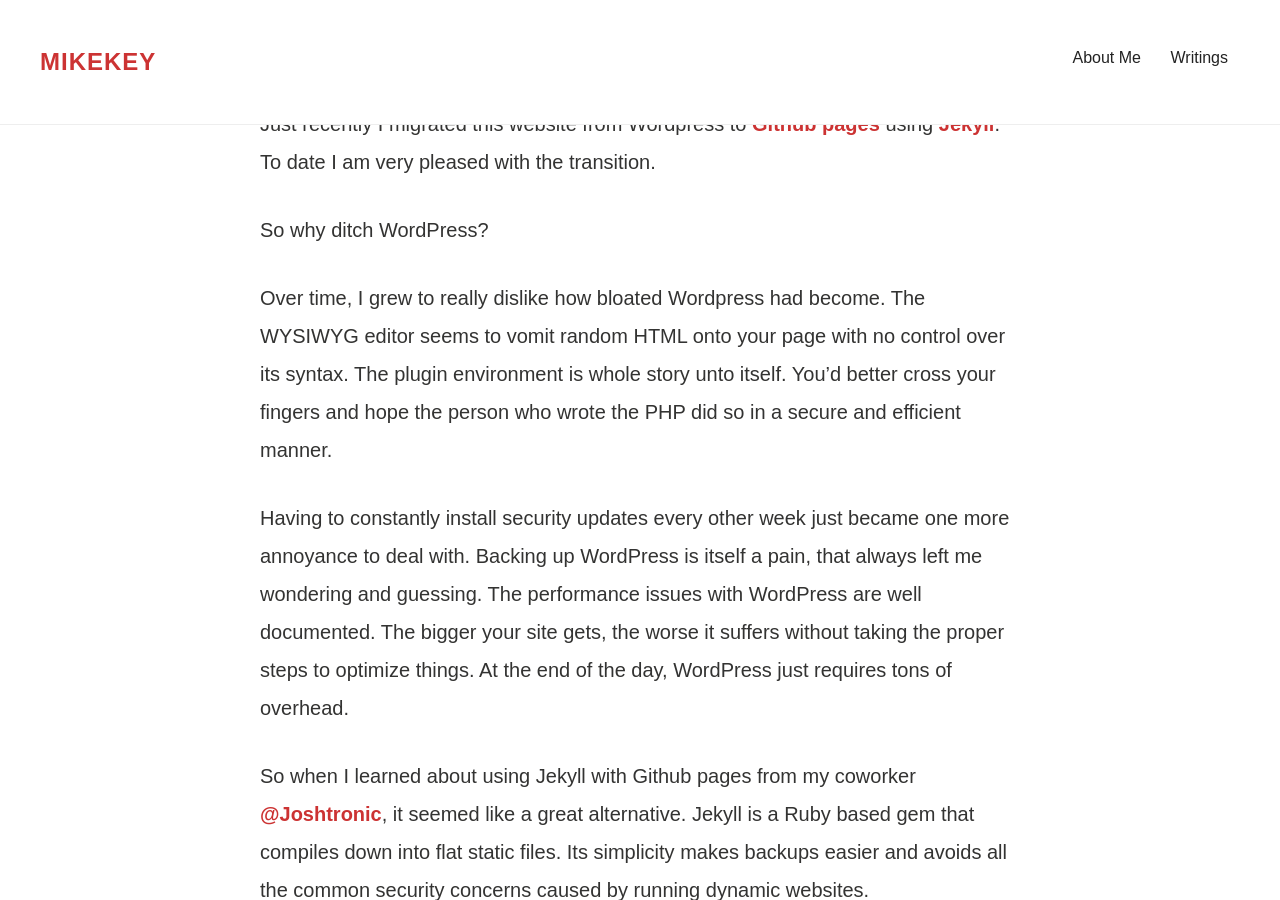
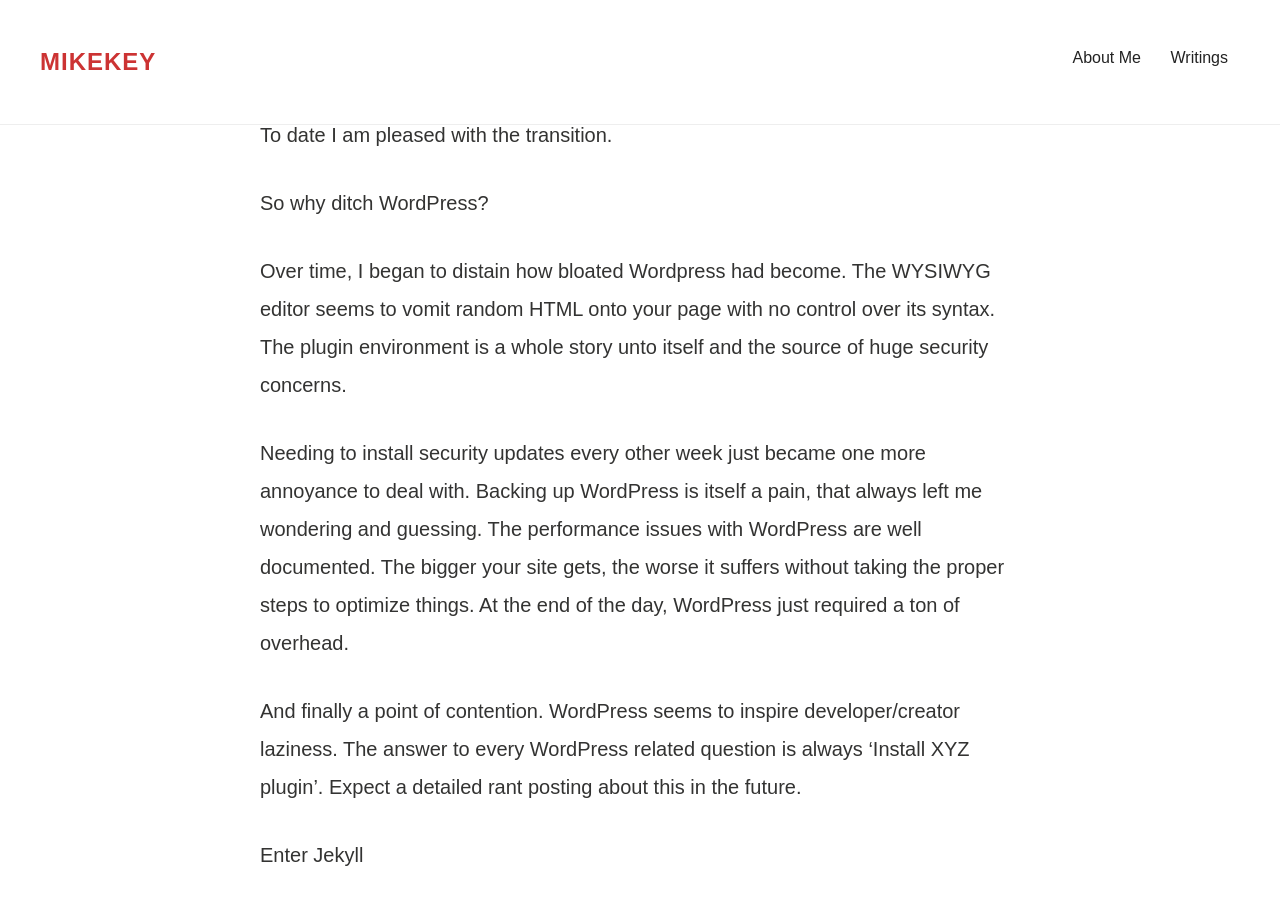
Before and after one commit to devbymike/mk3y.com, a Jekyll site: the page built from index.html, in a window 1280 px wide and 900 px high, scrolled down 743 px. Built offline with Jekyll 4.4.1, drawn with Linux system fonts in a browser that asks for light colours; nearby versions of some CDN libraries; the list of posts is cut into pages by our own code; some of the changed text lies outside the part shown.

Commit message:
Rewrote post using hemingwayapp.com

```diff
--- a/_posts/2014-12-21-jekyll-github-pages.md
+++ b/_posts/2014-12-21-jekyll-github-pages.md
@@ -1,39 +1,24 @@
----
-layout: post
-
-title: "Jekyll + Github Pages"
-permalink: /jekyll-github-pages
-
-hero: false
-hero_image: "/media/jekyll.jpg"
-
-category: experiments
-comments: false
-
----
-
-Just recently I migrated this website from Wordpress to [Github pages](1) using [Jekyll](2). To date I am very pleased with the transition.
+Just recently I migrated this website from Wordpress to [Github pages](1) using [Jekyll](2). To date I am pleased with the transition.
 
 So why ditch WordPress?
 
-Over time, I grew to really dislike how bloated Wordpress had become. The WYSIWYG editor seems to vomit random HTML onto your page with no control over its syntax. The plugin environment is whole story unto itself. You'd better cross your fingers and hope the person who wrote the PHP did so in a secure and efficient manner.
+Over time, I began to distain how bloated Wordpress had become. The WYSIWYG editor seems to vomit random HTML onto your page with no control over its syntax. The plugin environment is a whole story unto itself and the source of huge security concerns.
 
-Having to constantly install security updates every other week just became one more annoyance to deal with. Backing up WordPress is itself a pain, that always left me wondering and guessing. The performance issues with WordPress are well documented. The bigger your site gets, the worse it suffers without taking the proper steps to optimize things. At the end of the day, WordPress just requires tons of overhead.
+Needing to install security updates every other week just became one more annoyance to deal with. Backing up WordPress is itself a pain, that always left me wondering and guessing. The performance issues with WordPress are well documented. The bigger your site gets, the worse it suffers without taking the proper steps to optimize things. At the end of the day, WordPress just required a ton of overhead.
 
-So when I learned about using Jekyll with Github pages from my coworker [@Joshtronic](3), it seemed like a great alternative. Jekyll is a Ruby based gem that compiles down into flat static files. Its simplicity makes backups easier and avoids all the common security concerns caused by running dynamic websites.
+And finally a point of contention. WordPress seems to inspire developer/creator laziness. The answer to every WordPress related question is always 'Install XYZ plugin'. Expect a detailed rant posting about this in the future.
 
-Jekyll uses the Liquid templating language and basic HTML for it's templates. Or if you want to get fancy, you can do a HAML gem and SASS or dozen other available configurations. The possibilities are endless.
+Enter Jekyll
 
-Posts are written in Markdown, which is fast and efficient.
+In the past I had tried other static site generators, such as Kirby & Statamic. [@Joshtronic](3) first peeked my interest in using Jekyll with Github pages. After a hard look I dove right in.
 
-The fact that GitHub provides [free hosting for Jekyll blogs](http://pages.github.com/) is just icing on the cake.
+Jekyll is a static site generator.  You write your posts in Markdown, which is fast and efficient. And your templates in Liquid. It takes these plain text files and complies it into a website ready for deployment.
 
-All of this is of course is in line with my plans for [Rebooting This Site](4)
+Its simplicity avoids all the common security concerns caused by running dynamic websites. And backups are as simple as a Git Repo and keeping your project in Dropbox.
 
-##Moving out of Wordpress
+The icing on the cake is that Github offers [free hosting for Jekyll blogs](http://pages.github.com/).
 
 
 [1](https://github.com/devbymike/mk3y.com)
 [2](http://jekyllrb.com)
 [3](http://joshtronic.com)
-[4](https://mk3y.com/rebooting-the-site/)
```
